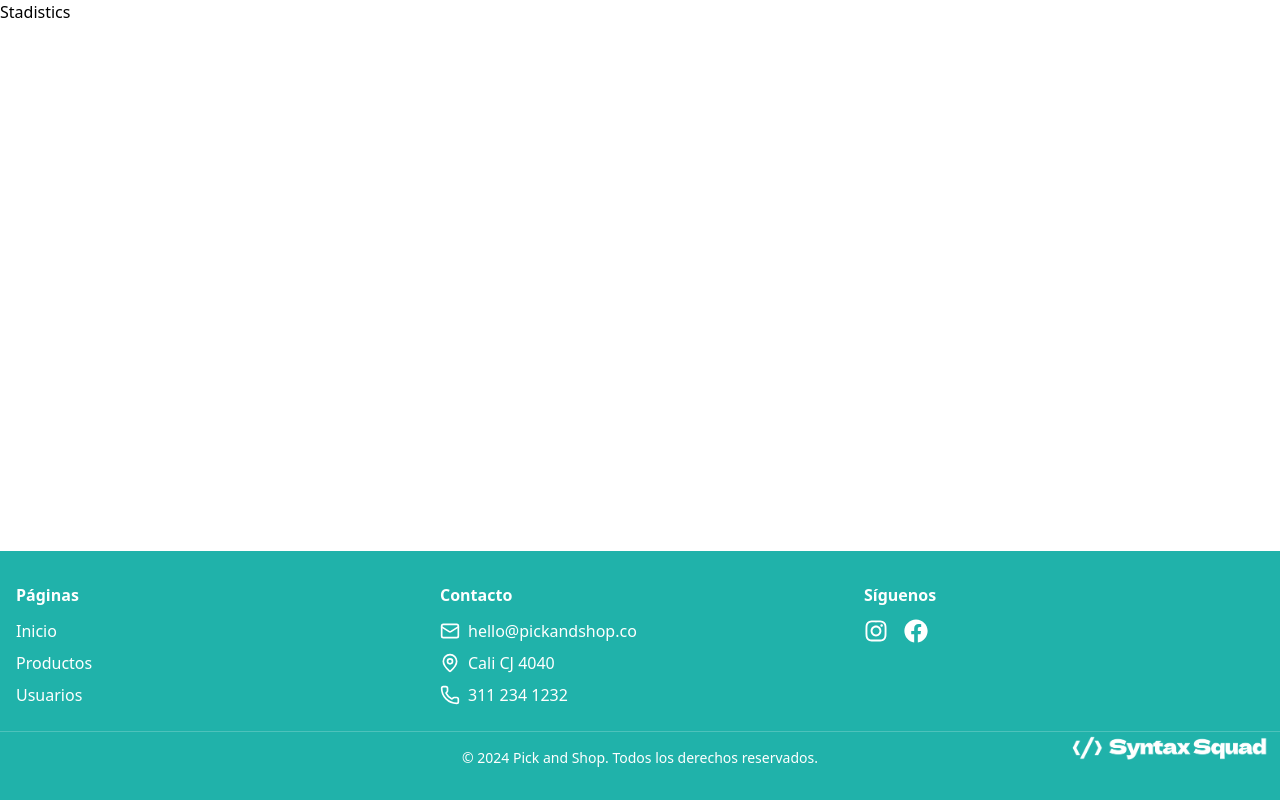
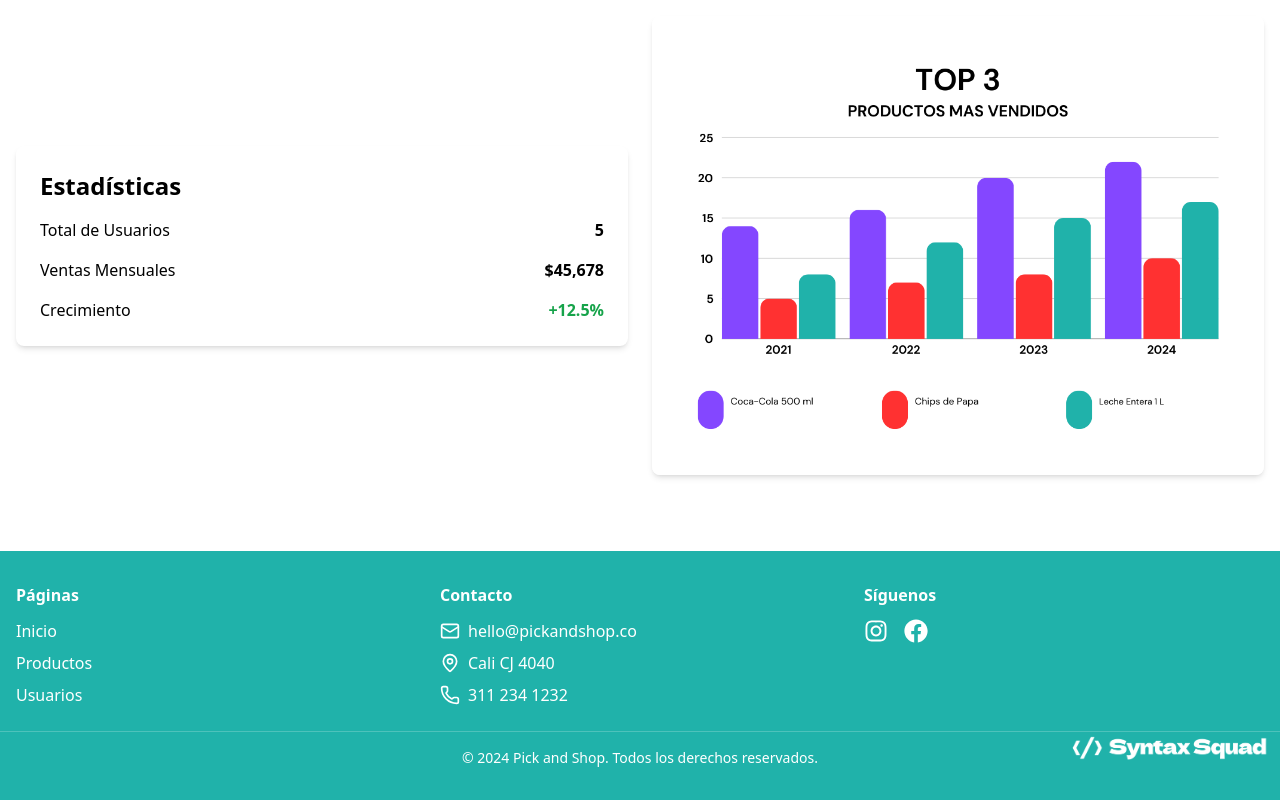
Before and after one commit to SyntaxSquadOf/Pick-Shop_Frontend, a React (Vite) app: page /stadistics in a window 1280 px wide. Built offline with nearby package versions, Linux system fonts and the light colour scheme; no server answers.

Commit message:
adding graph for estadisticas

```diff
--- a/src/pages/Stadistics.tsx
+++ b/src/pages/Stadistics.tsx
@@ -1,3 +1,37 @@
-export default function Stadistics() {
-  return <div>Stadistics</div>;
+import React from 'react';
+
+export default function Statistics() {
+  return (
+    <div className="container mx-auto p-4">
+      <div className="grid grid-cols-1 md:grid-cols-2 gap-6 items-center">
+        {/* Statistics Column */}
+        <div className="bg-white shadow-md rounded-lg p-6">
+          <h2 className="text-2xl font-bold mb-4">Estadísticas</h2>
+          <div className="space-y-4">
+            <div className="flex justify-between">
+              <span>Total de Usuarios</span>
+              <span className="font-semibold">5</span>
+            </div>
+            <div className="flex justify-between">
+              <span>Ventas Mensuales</span>
+              <span className="font-semibold">$45,678</span>
+            </div>
+            <div className="flex justify-between">
+              <span>Crecimiento</span>
+              <span className="text-green-600 font-semibold">+12.5%</span>
+            </div>
+          </div>
+        </div>
+
+        {/* Image Column */}
+        <div className="flex justify-center items-center">
+          <img
+            src="../../public/img/pickshopbar.png"
+            alt="Estadísticas"
+            className="max-w-full h-auto rounded-lg shadow-md"
+          />
+        </div>
+      </div>
+    </div>
+  );
 }
```
Also changed, not shown: public/img/pickshopbar.png (added).
